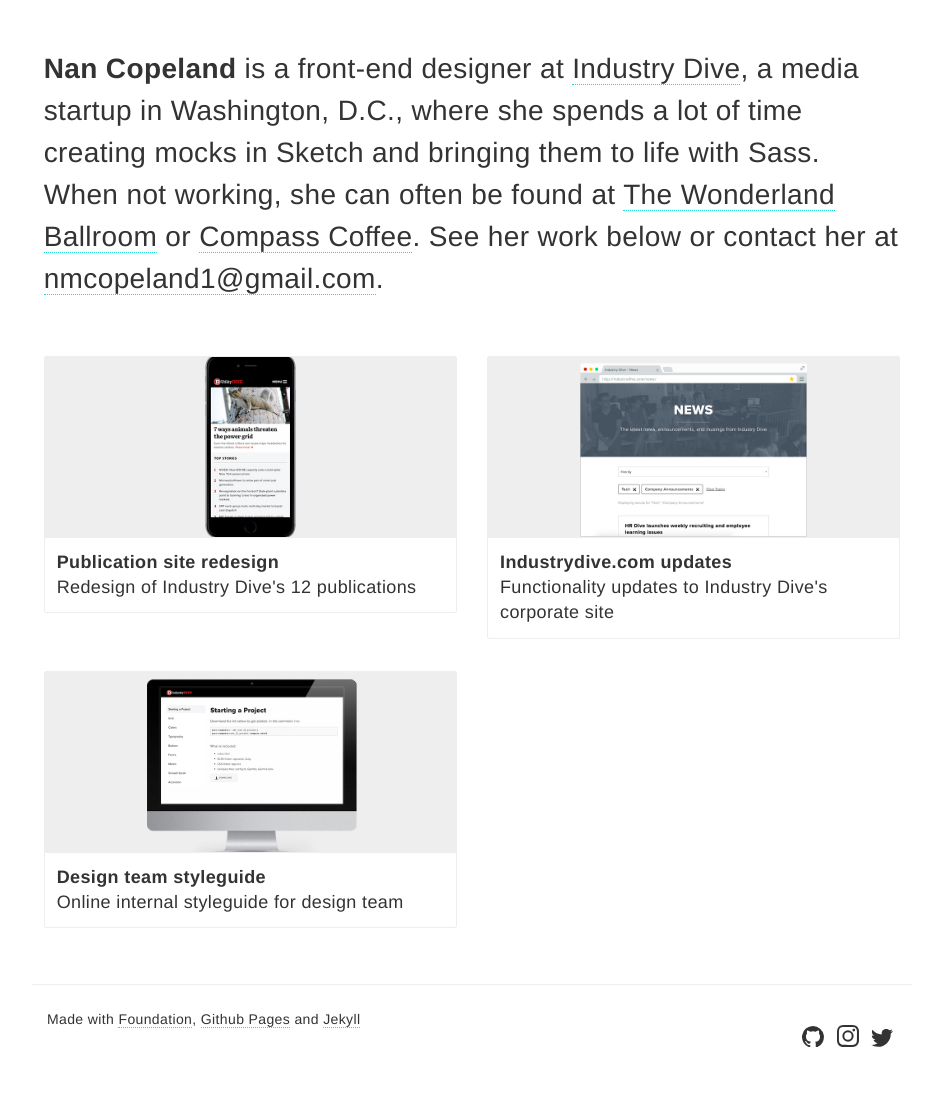
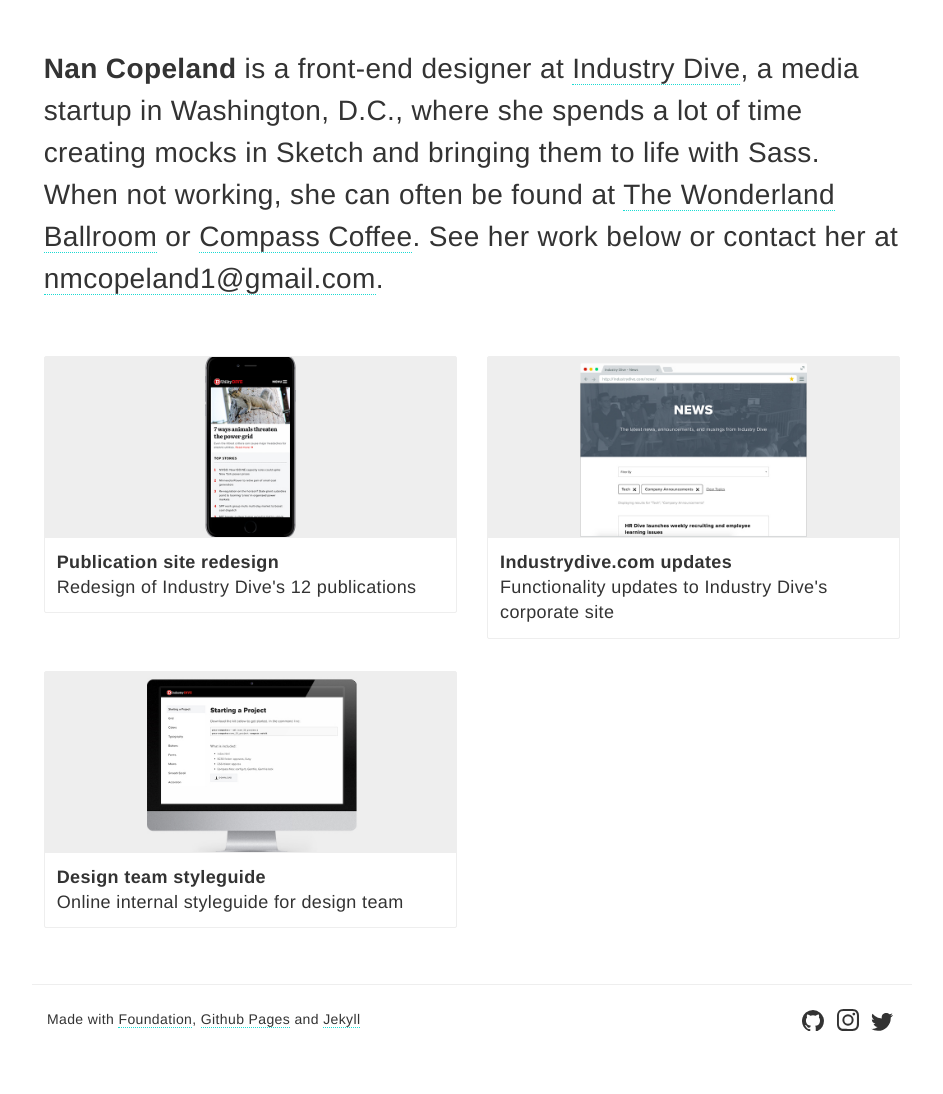
Before and after one commit to nancopeland/old-portfolio-site, a Jekyll site: the page built from index.md, in a window 1280 px wide. Shown: the whole page, without its empty margins (168-1111 px from the left). Built offline with Jekyll 4.4.1, drawn with Linux system fonts in a browser that asks for light colours; nearby versions of some CDN libraries.

Commit message:
quick fix for this

```diff
--- a/_sass/partials/_footer.scss
+++ b/_sass/partials/_footer.scss
@@ -32,8 +32,10 @@
 }
 
 @media (min-width: 40em) {
-	.social-icons {
-		margin-top: 0;
-		text-align: right;
+	.footer-wrapper {
+		.social-icons {
+			margin-top: 0;
+			text-align: right;
+		}
 	}
 }
```
Also changed, not shown: 2 other files.
